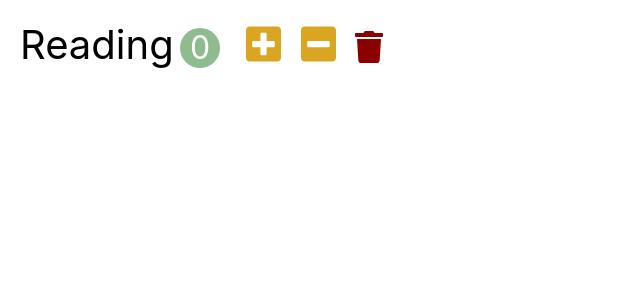
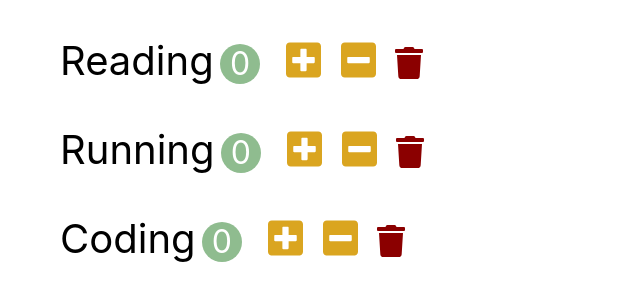
Before and after one commit to shj3497/React-Basic, a React (Create React App) app in the folder habit-tracker/: page / in a window 1280 px wide. Shown: the top 300 px of the page, without its empty margins (0-640 px from the left). Built offline with nearby package versions, Linux system fonts and the light colour scheme.

Commit message:
Habits 컴포넌트 생성

```diff
--- a/habit-tracker/src/app.jsx
+++ b/habit-tracker/src/app.jsx
@@ -1,12 +1,12 @@
 import React from 'react';
 import './app.css';
-import Habit from './components/habit';
-
+import Habits from './components/habits';
+import Test from './components/Test'
 
 function App() {
   return (
-    <Habit></Habit>
-
+    <Habits></Habits>
+    // <Test></Test>
   );
 }
 
--- /dev/null
+++ b/habit-tracker/src/components/LikeButton.jsx
@@ -0,0 +1,16 @@
+import React, { Component } from 'react'
+
+class LikeButton extends Component {
+  state={
+    numberOfLikes: 0,
+  }
+
+  render() {
+    console.log(this.props);
+    console.log(this.state);
+    return (
+      <button>{this.state.numberOfLikes}</button>
+    )
+  }
+}
+export default LikeButton;
--- /dev/null
+++ b/habit-tracker/src/components/Test.jsx
@@ -0,0 +1,15 @@
+import React, { Component } from 'react';
+import LikeButton from './LikeButton'
+
+class Test extends Component {
+  handleClick= event => {
+    console.log(event);
+  }
+  render() {
+    return (
+      <LikeButton title={'Like'} onClick={this.handleClick}></LikeButton>
+    );
+  }
+}
+
+export default Test;
--- a/habit-tracker/src/components/habit.jsx
+++ b/habit-tracker/src/components/habit.jsx
@@ -21,16 +21,22 @@ class Habit extends Component {
 
 
   render() {
+    // console.log(this.props.habit);
+    // const habitName = this.props.habit.name;
+    const {name, count} = this.props.habit;
     return (
       <li className="habit">
-        <span className="habit-name">Reading</span>
-        <span className="habit-count">{this.state.count}</span>
+        <span className="habit-name">{name}</span>
+        <span className="habit-count">{count}</span>
+
         <button className="habit-button habit-increase" onClick={this.handleIncrement}>
           <i className="fas fa-plus-square"></i>
         </button>
+
         <button className="habit-button habit-decrease" onClick={this.handleDecrement}>
           <i className="fas fa-minus-square"></i>
         </button>
+
         <button className="habit-button habit-delete">
           <i className="fas fa-trash"></i>
         </button>
--- /dev/null
+++ b/habit-tracker/src/components/habits.jsx
@@ -0,0 +1,24 @@
+import React, { Component } from 'react'
+import Habit from './habit'
+
+export default class Habits extends Component {
+  state = {
+    habits: [
+      {id:1, name: 'Reading', count: 0},
+      {id:2, name: 'Running', count: 0},
+      {id:3, name: 'Coding', count: 0}
+    ],
+  }
+  render() {
+    return (
+      <ul>
+        {
+          this.state.habits.map(habit => (
+            <Habit key={habit.id} habit={habit}  />
+            )
+          )
+        }
+      </ul>
+    )
+  }
+}
```
Also changed, not shown: 1 other file (tests, documents, lock files or other folders).
